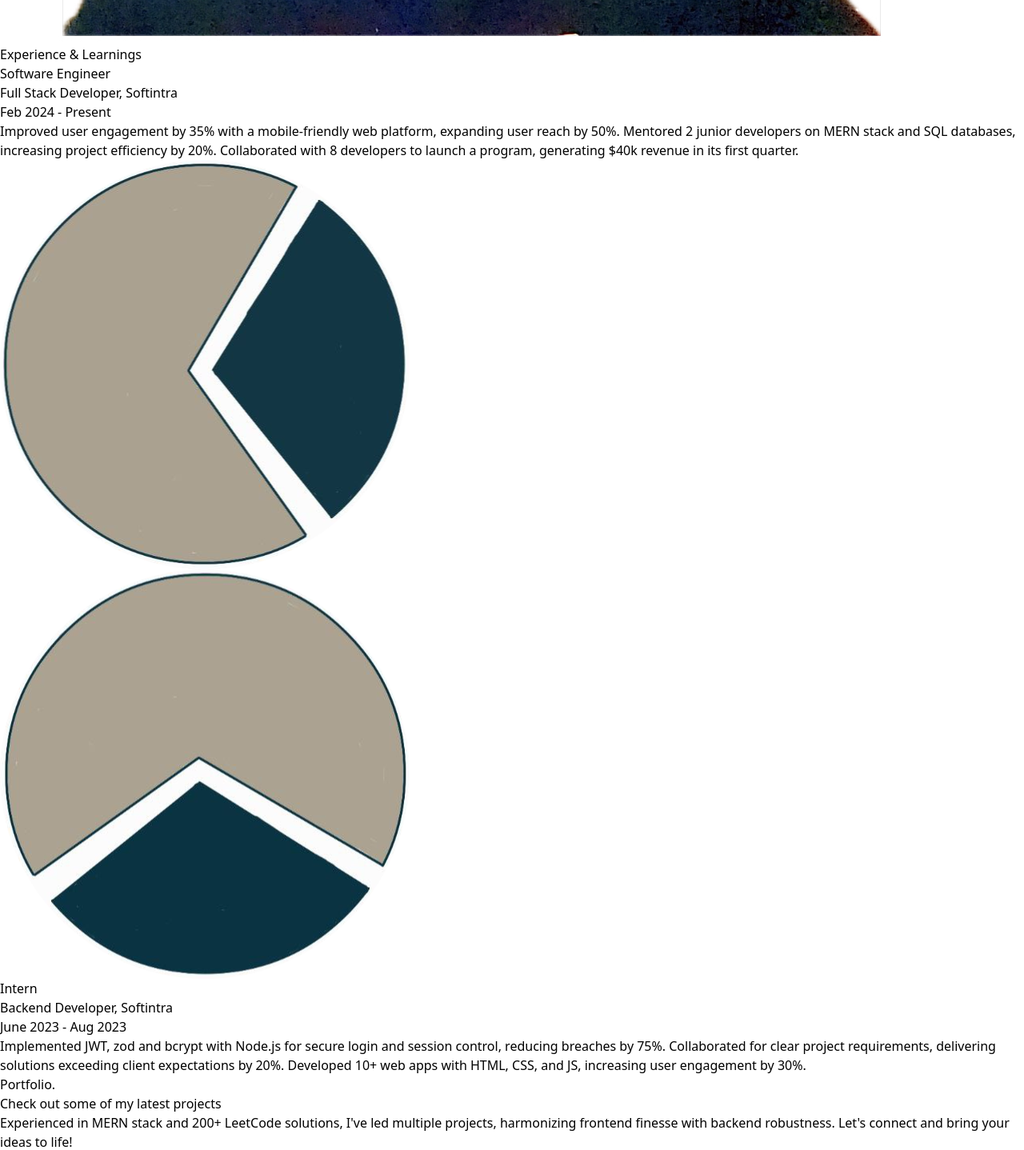
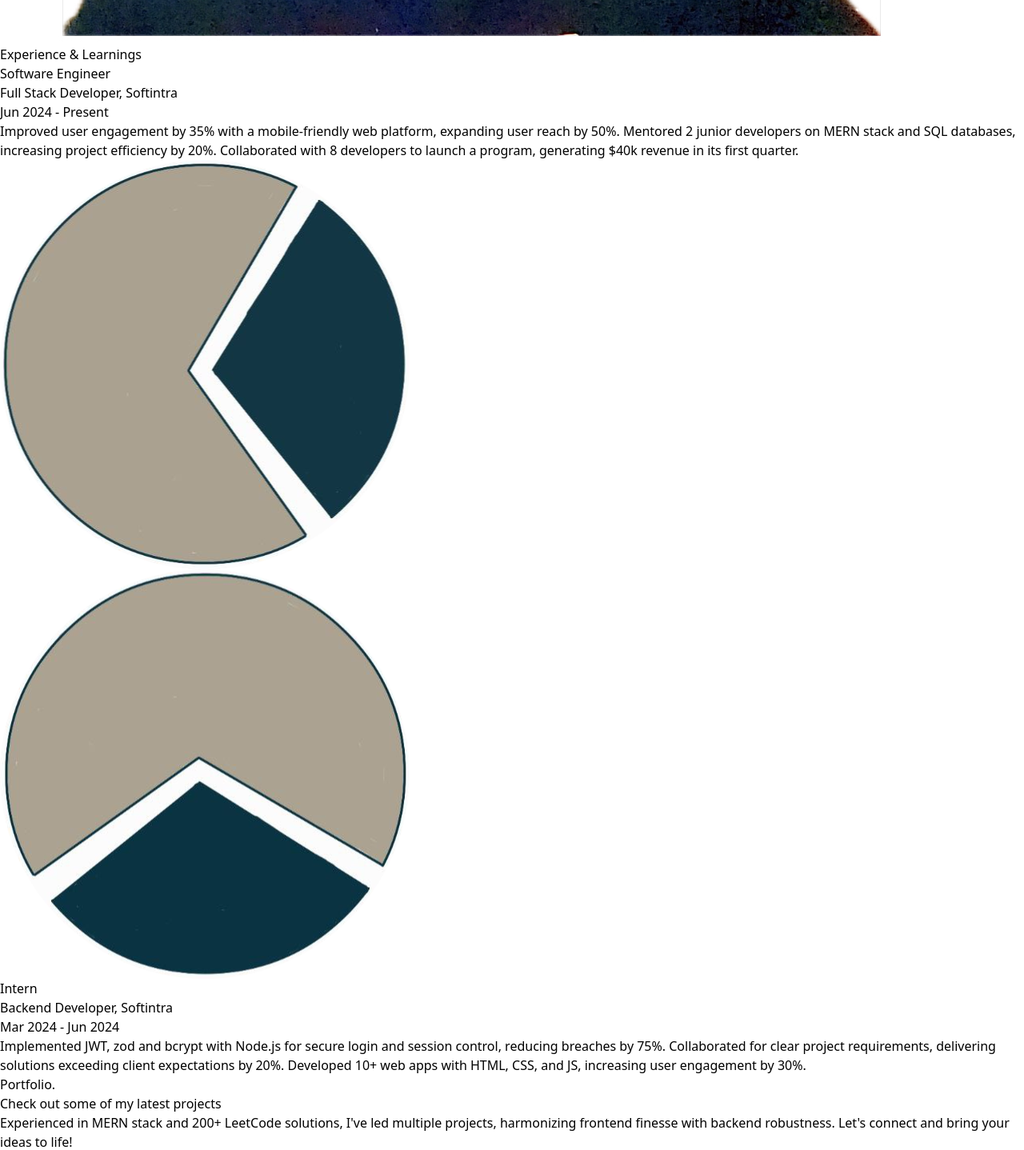
Before and after one commit to itskumar666/Portfolio, a React (Vite) app: page / in a window 1280 px wide. Shown: the part 2080-3518 px from the top of the page at 80% size. Built offline with nearby package versions, Linux system fonts and the light colour scheme.

Commit message:
Update Experienced.tsx

```diff
--- a/src/Components/Experienced.tsx
+++ b/src/Components/Experienced.tsx
@@ -40,7 +40,7 @@ export const ExperiencePage = () => {
                 <div className={`mb-8 mx-8 md:w-2/6 md:mt-2 transition-transform duration-1000 ease-in-out ${animate ? 'translate-x-0 opacity-100' : '-translate-x-full opacity-0'}`}>
                     <h3 className="text-xl font-bold my-2 md:text">Software Engineer</h3>
                     <p className="text-gray-600 my-2">Full Stack Developer, Softintra</p>
-                    <p className="text-gray-700 my-2">Feb 2024 - Present</p>
+                    <p className="text-gray-700 my-2">Jun 2024 - Present</p>
                     <p>
                         Improved user engagement by 35% with a mobile-friendly web platform, expanding user reach by 50%. Mentored 2 junior developers on MERN stack and SQL databases, increasing project efficiency by 20%. Collaborated with 8 developers to launch a program, generating $40k revenue in its first quarter.
                     </p>
@@ -54,7 +54,7 @@ export const ExperiencePage = () => {
                 <div className={`mb-8 mx-8 md:w-2/6 md:mt-56 md:pl-5 transition-transform duration-1000 ease-in-out ${animate ? 'translate-x-0 opacity-100' : 'translate-x-full opacity-0'}`}>
                     <h3 className="text-xl font-bold my-2 md:text">Intern</h3>
                     <p className="text-gray-600 my-2">Backend Developer, Softintra</p>
-                    <p className="text-gray-700 my-2">June 2023 - Aug 2023</p>
+                    <p className="text-gray-700 my-2">Mar 2024 - Jun 2024</p>
                     <p>
                         Implemented JWT, zod and bcrypt with Node.js for secure login and session control, reducing breaches by 75%. Collaborated for clear project requirements, delivering solutions exceeding client expectations by 20%. Developed 10+ web apps with HTML, CSS, and JS, increasing user engagement by 30%.
                     </p>
```
